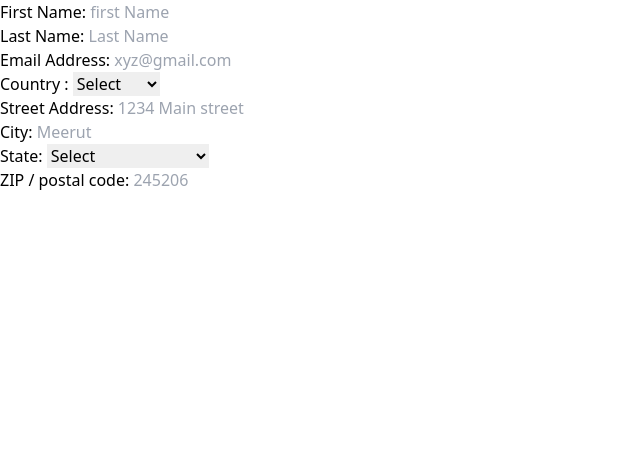
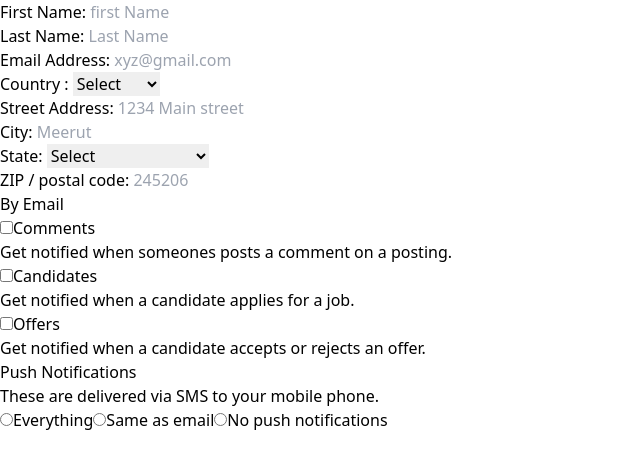
Before and after one commit to Gittushar88448/react-Form, a React (Create React App) app: page / in a window 1280 px wide. Shown: the top 468 px of the page, without its empty margins (0-640 px from the left). Built offline with nearby package versions, Linux system fonts and the light colour scheme.

Commit message:
adding full jsx code

```diff
--- a/src/App.js
+++ b/src/App.js
@@ -3,7 +3,8 @@ import { useState } from "react";
 function App() {
   const [formData, setFormData] = useState({
     firstName: "", lastName: "", email: "", country: "",
-    streetAddress: "", city: "", state: "", zip: ""
+    streetAddress: "", city: "", state: "", zip: "",isVisible:""
+    , mode: ""
   });
 
   function changeHandler(event) {
@@ -20,7 +21,7 @@ function App() {
   return (
     <div className="App">
       <form>
-        <div className="basic-info">
+
           <div>
             <label htmlFor="fname">First Name: </label>
 
@@ -151,7 +152,69 @@ function App() {
               id="zip"
             />
           </div>
-        </div>
+
+          {/* radio and checkbox section */}
+
+          <p>By Email</p>
+          <div>
+            <input
+            type="checkbox"
+            name="isVisible"
+            id="byemail"
+            />
+            <label htmlFor="byemail">
+              Comments <p>Get notified when
+                someones posts a comment on a posting.</p>
+            </label>
+
+            <input
+            type="checkbox"
+            name="isVisible"
+            id="byemail"
+            />
+            <label htmlFor="byemail">
+              Candidates <p>Get notified when a candidate
+                 applies for a job.</p>
+            </label>
+
+            <input
+            type="checkbox"
+            name="isVisible"
+            id="byemail"
+            />
+            <label htmlFor="byemail">
+              Offers <p>Get notified when a candidate accepts
+                 or rejects an offer.</p>
+            </label>
+
+          </div>
+
+        <h3>Push Notifications</h3>
+        <p>These are delivered via SMS to your mobile phone.</p>
+
+        <fieldset>
+          <input
+          type="radio"
+          name="mode"
+          id="everything"
+          />
+          <label htmlFor="everything">Everything</label>
+
+          <input
+          type="radio"
+          name="mode"
+          id="everything"
+          />
+          <label htmlFor="everything">Same as email</label>
+
+          <input
+          type="radio"
+          name="mode"
+          id="everything"
+          />
+          <label htmlFor="everything">No push notifications</label>
+
+        </fieldset>
 
       </form>
     </div>
```
